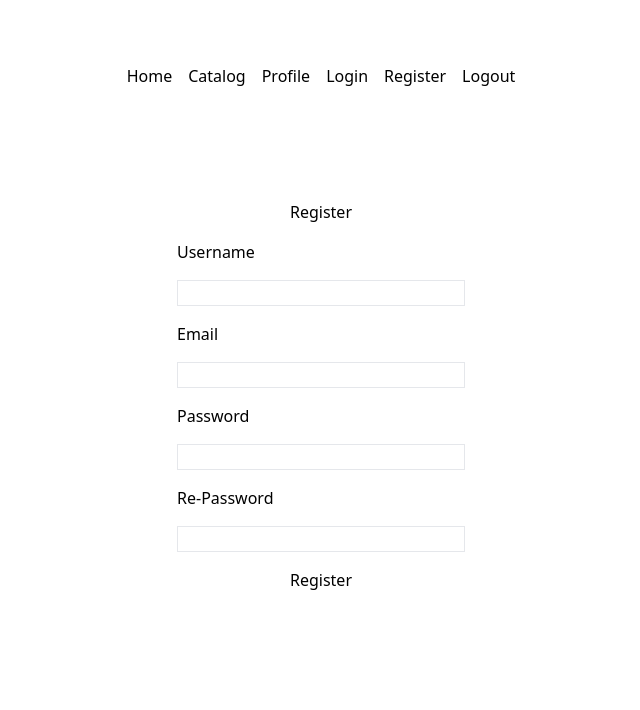
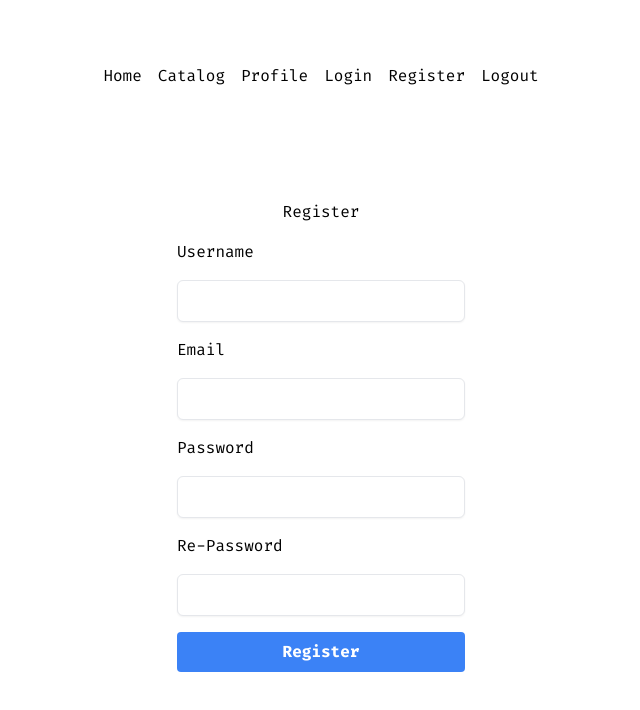
Before and after one commit to TimiPashov/ReactSellCars, a React (Vite) app in the folder ReactSellCars/: page /register in a window 1280 px wide. Shown: the top 710 px of the page, without its empty margins (319-959 px from the left). Built offline with nearby package versions, Linux system fonts and the light colour scheme; no server answers.

Commit message:
add cusomt classes for inpit & form btns; other styling

```diff
--- a/ReactSellCars/src/App.tsx
+++ b/ReactSellCars/src/App.tsx
@@ -12,7 +12,7 @@ import Register from "./components/Register/Register";
 
 function App() {
   return (
-    <div className="p-16 h-screen">
+    <div className="p-16 h-screen font-fira-code">
       <AuthProvider>
         <CarProvider>
           <Nav />
--- a/ReactSellCars/src/components/Catalog/Catalog.tsx
+++ b/ReactSellCars/src/components/Catalog/Catalog.tsx
@@ -20,9 +20,9 @@ export default function Catalog() {
 
   if (loading) return <h1>Loading...</h1>;
   return (
-    <div>
-      <h1 className="text-3xl font-bold font-fira-code">Catalog</h1>
-      <div>
+    <div className="mt-14 flex flex-col flex-wrap gap-10">
+      <h1 className="text-3xl font-bold self-center">Catalog</h1>
+      <div className="flex gap-4">
         {result.map((car) => (
           <CarPartial key={car._id} car={car} />
         ))}
--- a/ReactSellCars/src/components/Login/Login.tsx
+++ b/ReactSellCars/src/components/Login/Login.tsx
@@ -25,7 +25,7 @@ export default function Login() {
           type="text"
           id="username"
           name="username "
-          className="border"
+          className="form-input"
           value={userName}
           onChange={(e) => setUserName(e.target.value)}
         />
@@ -36,9 +36,9 @@ export default function Login() {
           name="password"
           value={password}
           onChange={(e) => setPassword(e.target.value)}
-          className="border"
+          className="form-input"
         />
-        <button type="submit">Login</button>
+        <button type="submit" className="form-button">Login</button>
       </form>
     </div>
   );
--- a/ReactSellCars/src/components/Register/Register.tsx
+++ b/ReactSellCars/src/components/Register/Register.tsx
@@ -20,7 +20,7 @@ export default function Register() {
           name="username"
           value={userName}
           onChange={(e) => setUserName(e.target.value)}
-          className="border"
+          className="form-input"
         />
         <label htmlFor="email">Email</label>
         <input
@@ -29,7 +29,7 @@ export default function Register() {
           name="email"
           value={email}
           onChange={(e) => setEmail(e.target.value)}
-          className="border"
+          className="form-input"
         />
         <label htmlFor="password">Password</label>
         <input
@@ -38,7 +38,7 @@ export default function Register() {
           name="password"
           value={password}
           onChange={(e) => setPassword(e.target.value)}
-          className="border"
+          className="form-input"
         />
         <label htmlFor="re-password">Re-Password</label>
         <input
@@ -47,7 +47,7 @@ export default function Register() {
           name="re-password"
           value={rePassword}
           onChange={(e) => setRePassword(e.target.value)}
-          className="border"
+          className="form-input"
         />
         <button
           type="submit"
@@ -60,6 +60,7 @@ export default function Register() {
               setRePassword
             );
           }}
+          className="form-button"
         >
           Register
         </button>
--- a/ReactSellCars/src/index.css
+++ b/ReactSellCars/src/index.css
@@ -1,3 +1,13 @@
 @tailwind base;
 @tailwind components;
 @tailwind utilities;
+
+@layer components {
+  .form-input {
+    @apply p-2 border rounded-md shadow-sm;
+  }
+
+  .form-button {
+     @apply bg-blue-500 hover:bg-blue-700 text-white font-bold py-2 px-4 rounded focus:outline-none;
+  }
+}
--- a/ReactSellCars/src/partials/CarPartial.tsx
+++ b/ReactSellCars/src/partials/CarPartial.tsx
@@ -5,7 +5,7 @@ import { Car } from "../types/Car";
 
 export default function CarPartial({ car }: { car: Car }) {
     return (
-        <div className="mt-6">
+        <div className="p-5 border rounded-2xl shadow-md inline-block">
             <Link to={`/cars/${car._id}`} className="text-2xl font-fira-code">{car.make} - {car.model}</Link>
             <p className="text-lg font-fira-sans">{car.year}</p>
             <p className="text-lg font-fira-sans">{car.fuelType}</p>
```
